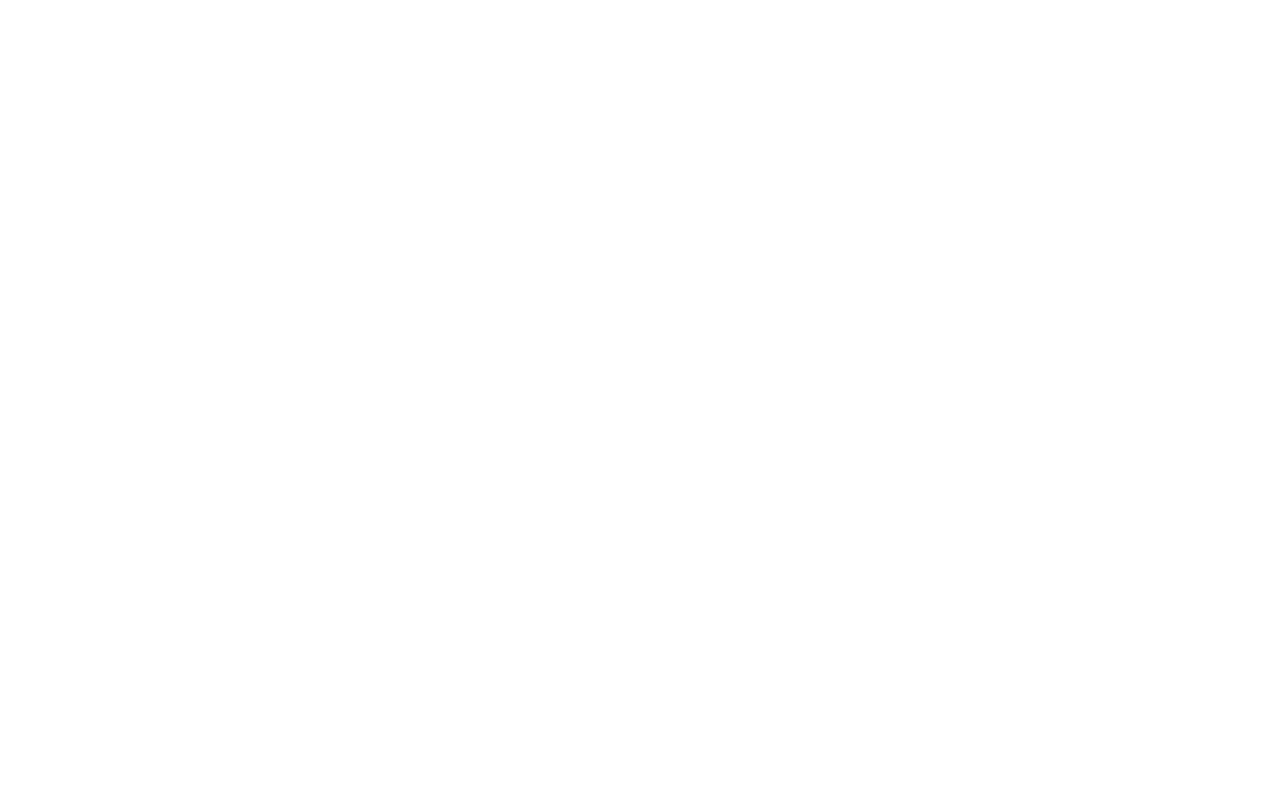
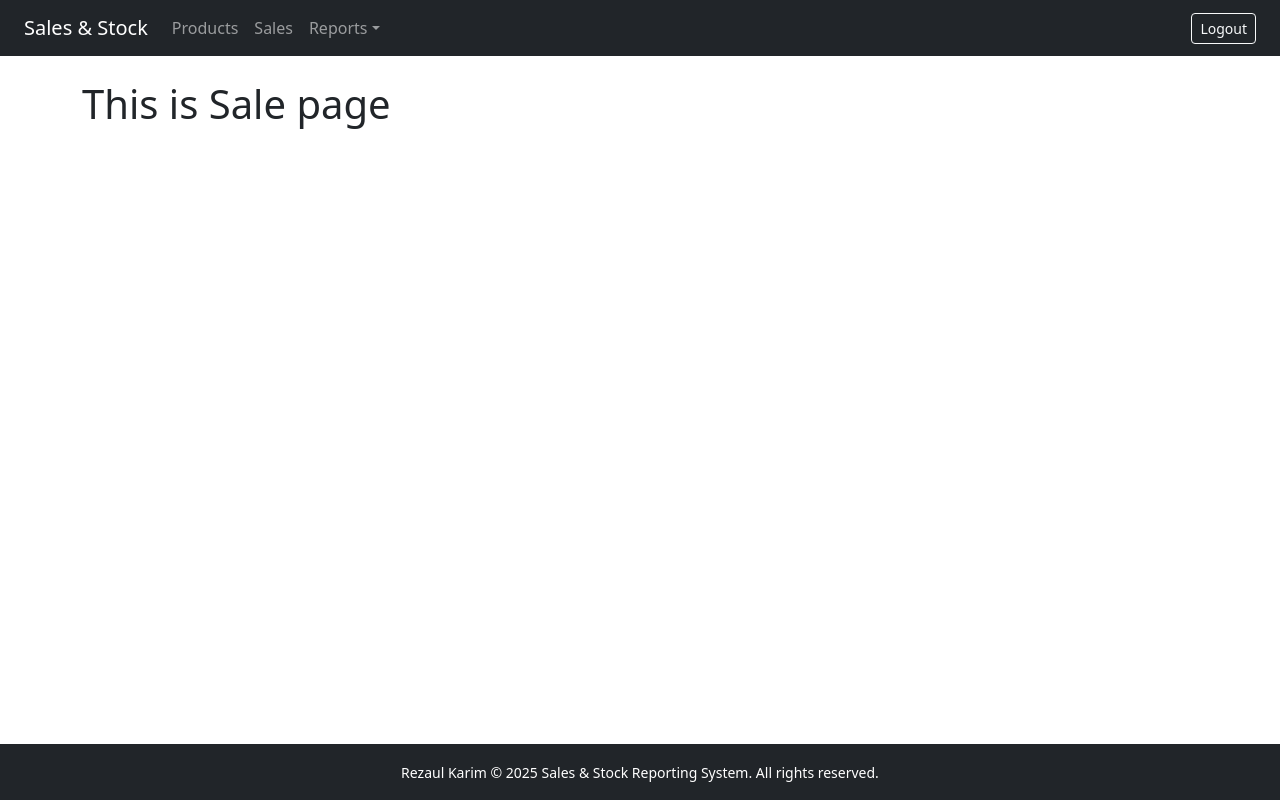
Before and after one commit to mdrezaulkarim38/SalesAndReportingSystem, a React (Vite) app in the folder client/: page /sales in a window 1280 px wide. Before the commit this address had no page. Built offline with nearby package versions, Linux system fonts and the light colour scheme; sample sign-in values are in the browser's storage.

Commit message:
Two Page need to set up

```diff
--- a/client/src/App.jsx
+++ b/client/src/App.jsx
@@ -5,6 +5,8 @@
 import Login from "./pages/Login";
 import { AuthProvider } from "./context/AuthContext";
 import PrivateRoute from "./routes/PrivateRoute";
+import Product from "./pages/Product";
+import Sales from "./pages/Sales";
 
 function App() {
   return (
@@ -12,6 +14,8 @@
       <AuthProvider>
         <Routes>
           <Route path="/" element={<PrivateRoute><MainLayout component={<Home />} /> </PrivateRoute>} />
+          <Route path="/products" element={<PrivateRoute><MainLayout component={<Product />}/></PrivateRoute>} />
+          <Route path="/sales" element={<PrivateRoute><MainLayout component={<Sales />}/></PrivateRoute>} />
           <Route path="/register" element={<MainLayout component={<Register />} />} />
           <Route path="/login" element={<MainLayout component={<Login />} />} />
         </Routes>
--- a/client/src/components/Header.jsx
+++ b/client/src/components/Header.jsx
@@ -26,8 +26,29 @@
             <li className="nav-item">
               <Link className="nav-link" to="/sales">Sales</Link>
             </li>
-            <li className="nav-item">
-              <Link className="nav-link" to="/reports">Reports</Link>
+            <li className="nav-item dropdown">
+              <a
+                className="nav-link dropdown-toggle"
+                href="#"
+                id="reportsDropdown"
+                role="button"
+                data-bs-toggle="dropdown"
+                aria-expanded="false"
+              >
+                Reports
+              </a>
+              <ul className="dropdown-menu" aria-labelledby="reportsDropdown">
+                <li>
+                  <Link className="dropdown-item" to="/reports/sales">
+                    Current Stock Report
+                  </Link>
+                </li>
+                <li>
+                  <Link className="dropdown-item" to="/reports/stock">
+                    Date Wise Stock Report
+                  </Link>
+                </li>
+              </ul>
             </li>
           </ul>
 
--- a/client/src/pages/Product.jsx
+++ b/client/src/pages/Product.jsx
@@ -0,0 +1,9 @@
+function Product() {
+    return (
+        <div>
+            <h1>This is Product page</h1>
+        </div>
+    );
+}
+
+export default Product;
--- a/client/src/pages/Sales.jsx
+++ b/client/src/pages/Sales.jsx
@@ -0,0 +1,9 @@
+function Sales() {
+    return (
+        <div>
+            <h1>This is Sale page</h1>
+        </div>
+    );
+}
+
+export default Sales;
```
